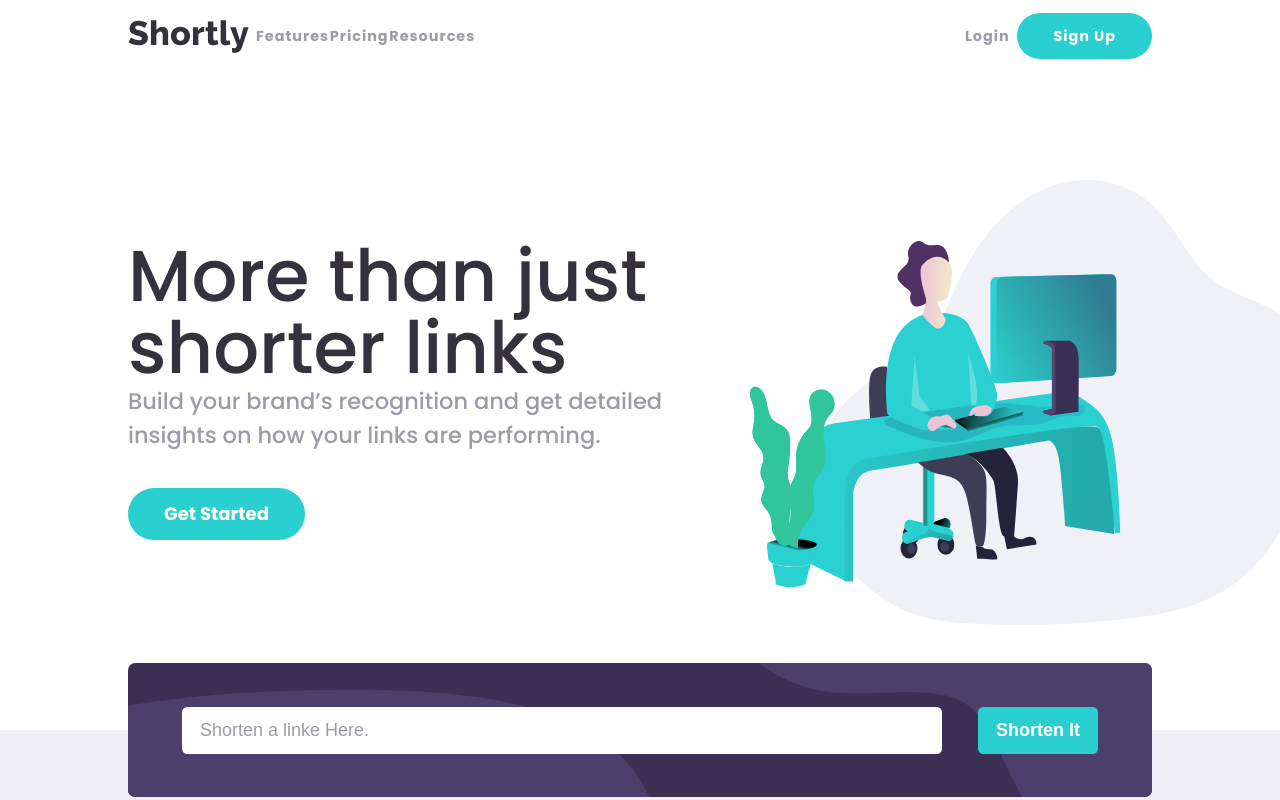
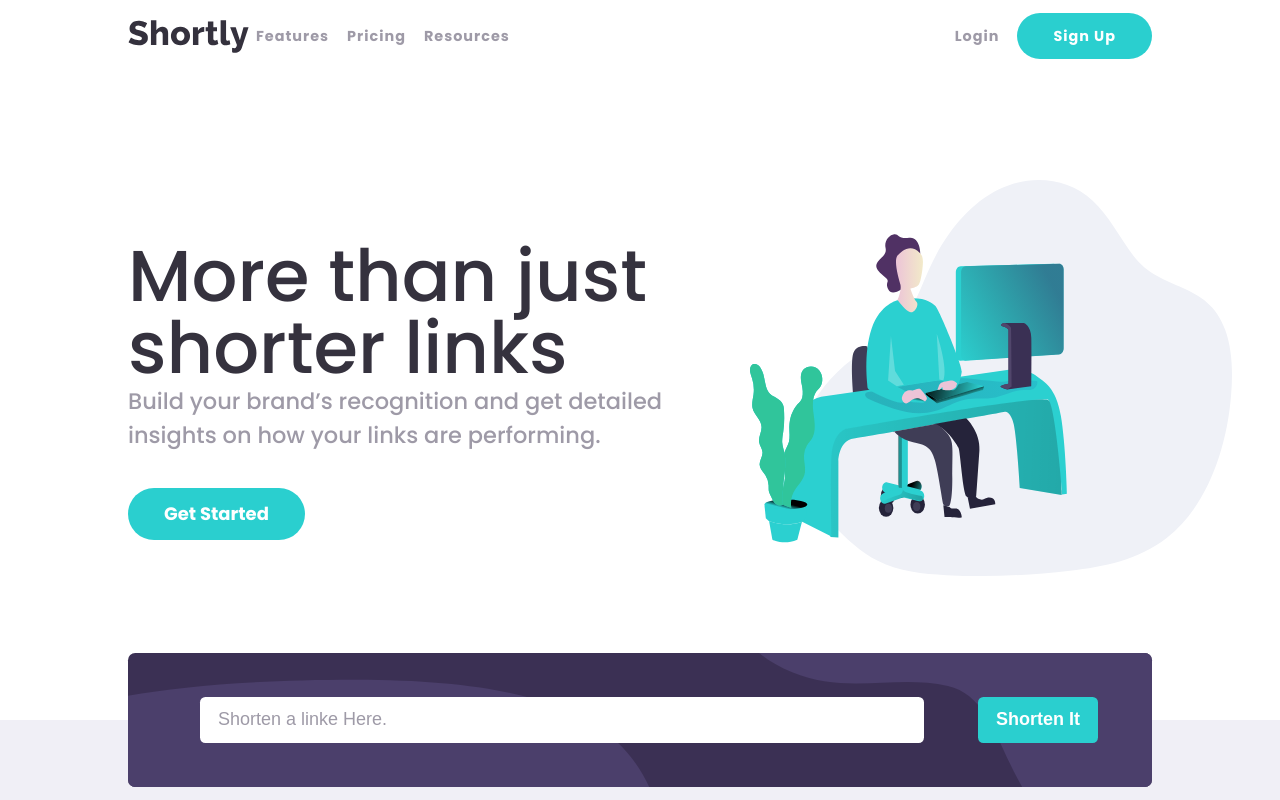
Before and after one commit to FaridJunior/FrontendMentorChallenges, a React (Create React App) app in the folder url-shortening-api/: page / in a window 1280 px wide. Shown: the top 800 px of the page. Built offline with nearby package versions, Linux system fonts and the light colour scheme.

Commit message:
handle invalid link

```diff
--- a/url-shortening-api/src/Components/Shorten.js
+++ b/url-shortening-api/src/Components/Shorten.js
@@ -3,6 +3,7 @@ import shortenMobileBG from "../images/bg-shorten-mobile.svg";
 import shortenDesktopBG from "../images/bg-shorten-desktop.svg";
 function Shorten() {
   const [currentLink, setCurrentLink] = useState("");
+  const [error, setError] = useState(false);
   const [links, setLinks] = useState([]);
   function handleFormSubmit(e) {
     e.preventDefault();
@@ -13,8 +14,12 @@ function Shorten() {
           setLinks([...links, { link: currentLink, shortLink: data.result["full_short_link2"] }]);
           setCurrentLink("");
         } else {
-          alert("invalid link");
+          // alert("invalid link");
+          setError(true);
         }
+      })
+      .catch(() => {
+        setError(true);
       });
     //
   }
@@ -26,7 +31,7 @@ function Shorten() {
   return (
     <section className="shorten-it">
       <div className="container">
-        <form action="" onSubmit={handleFormSubmit}>
+        <form action="" onSubmit={handleFormSubmit} className={error ? "error" : ""}>
           <img
             src={shortenMobileBG}
             alt="background"
@@ -39,12 +44,15 @@ function Shorten() {
             aria-hidden="true"
             className="shorten-desktop-BG"
           />
+          <div className="input">
             <input
               type="text"
               placeholder="Shorten a linke Here."
               value={currentLink}
               onChange={handleChange}
             />
+            <p className="error-message">Please add a link </p>
+          </div>
           <input type="submit" className=" secondary-btn" value="Shorten It" />
         </form>
         {links &&
--- a/url-shortening-api/src/css/_header.scss
+++ b/url-shortening-api/src/css/_header.scss
@@ -101,6 +101,7 @@ header {
         display: grid;
         grid-template-columns: repeat(12, 1fr);
         align-content: center;
+        grid-gap: 1rem;
         padding: 0;
         width: 100%;
       }
--- a/url-shortening-api/src/css/_hero.scss
+++ b/url-shortening-api/src/css/_hero.scss
@@ -32,8 +32,8 @@
 
     img {
       order: 2;
-      min-width: 140%;
-      min-height: 120%;
+      min-width: 120%;
+      min-height: 110%;
     }
     .hero-data {
       order: 1;
--- a/url-shortening-api/src/css/_shorten.scss
+++ b/url-shortening-api/src/css/_shorten.scss
@@ -12,7 +12,9 @@
     background: var(--dark-violet);
     font-size: 1rem;
     border-radius: 0.4rem;
-    input {
+
+    input,
+    .input {
       z-index: 2;
       border-radius: 0.3rem;
       padding: 0.7rem 1rem;
@@ -25,6 +27,32 @@
     }
     input[type="text"]::placeholder {
       color: var(--dark-gray);
+    }
+  }
+  .input {
+    input {
+      width: 100%;
+    }
+  }
+  p.error-message {
+    display: none;
+  }
+  form.error {
+    input[type="text"] {
+      border: 3px solid var(--red);
+      color: var(--red);
+    }
+    .input {
+      position: relative;
+    }
+    p.error-message {
+      position: absolute;
+      display: block;
+      color: var(--red);
+      font-style: italic;
+      left: 1rem;
+      bottom: -1.5rem;
+      font-size: 0.8rem;
     }
   }
   .shorten-desktop-BG {
@@ -77,7 +105,7 @@
         display: block;
         z-index: 1;
       }
-      input[type="text"] {
+      .input {
         flex: 8;
       }
     }
--- a/url-shortening-api/src/css/_statistics.scss
+++ b/url-shortening-api/src/css/_statistics.scss
@@ -34,6 +34,7 @@
       justify-content: space-between;
       height: 0.6rem;
       width: 100%;
+      gap: 3rem;
       .statistic {
         min-width: auto;
       }
--- a/url-shortening-api/src/css/style.css
+++ b/url-shortening-api/src/css/style.css
@@ -207,6 +207,7 @@ header .container .border-bottom {
         grid-template-columns: repeat(12, 1fr);
     -ms-flex-line-pack: center;
         align-content: center;
+    grid-gap: 1rem;
     padding: 0;
     width: 100%;
   }
@@ -279,8 +280,8 @@ header .container .border-bottom {
     -webkit-box-ordinal-group: 3;
         -ms-flex-order: 2;
             order: 2;
-    min-width: 140%;
-    min-height: 120%;
+    min-width: 120%;
+    min-height: 110%;
   }
   .hero .hero-data {
     -webkit-box-ordinal-group: 2;
@@ -335,7 +336,8 @@ header .container .border-bottom {
   border-radius: 0.4rem;
 }
 
-.shorten-it form input {
+.shorten-it form input,
+.shorten-it form .input {
   z-index: 2;
   border-radius: 0.3rem;
   padding: 0.7rem 1rem;
@@ -362,6 +364,33 @@ header .container .border-bottom {
 
 .shorten-it form input[type="text"]::placeholder {
   color: var(--dark-gray);
+}
+
+.shorten-it .input input {
+  width: 100%;
+}
+
+.shorten-it p.error-message {
+  display: none;
+}
+
+.shorten-it form.error input[type="text"] {
+  border: 3px solid var(--red);
+  color: var(--red);
+}
+
+.shorten-it form.error .input {
+  position: relative;
+}
+
+.shorten-it form.error p.error-message {
+  position: absolute;
+  display: block;
+  color: var(--red);
+  font-style: italic;
+  left: 1rem;
+  bottom: -1.5rem;
+  font-size: 0.8rem;
 }
 
 .shorten-it .shorten-desktop-BG {
@@ -430,7 +459,7 @@ header .container .border-bottom {
     display: block;
     z-index: 1;
   }
-  .shorten-it form input[type="text"] {
+  .shorten-it form .input {
     -webkit-box-flex: 8;
         -ms-flex: 8;
             flex: 8;
@@ -516,6 +545,7 @@ header .container .border-bottom {
             justify-content: space-between;
     height: 0.6rem;
     width: 100%;
+    gap: 3rem;
   }
   .statistics .statistic-cards .statistic {
     min-width: auto;
```
Also changed, not shown: 1 other file (tests, documents, lock files or other folders). Lines whose indentation alone changed are shown as unchanged.
